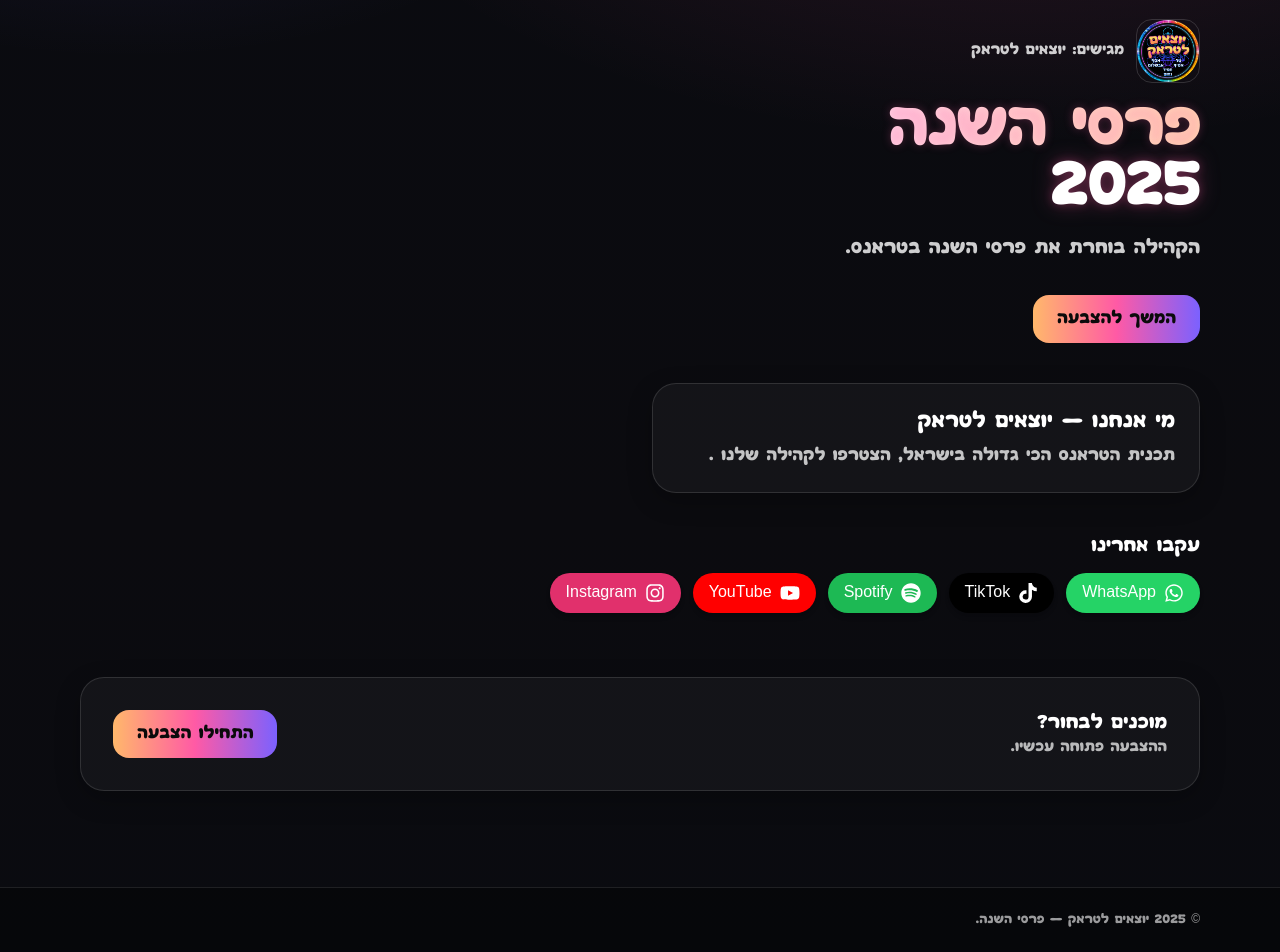
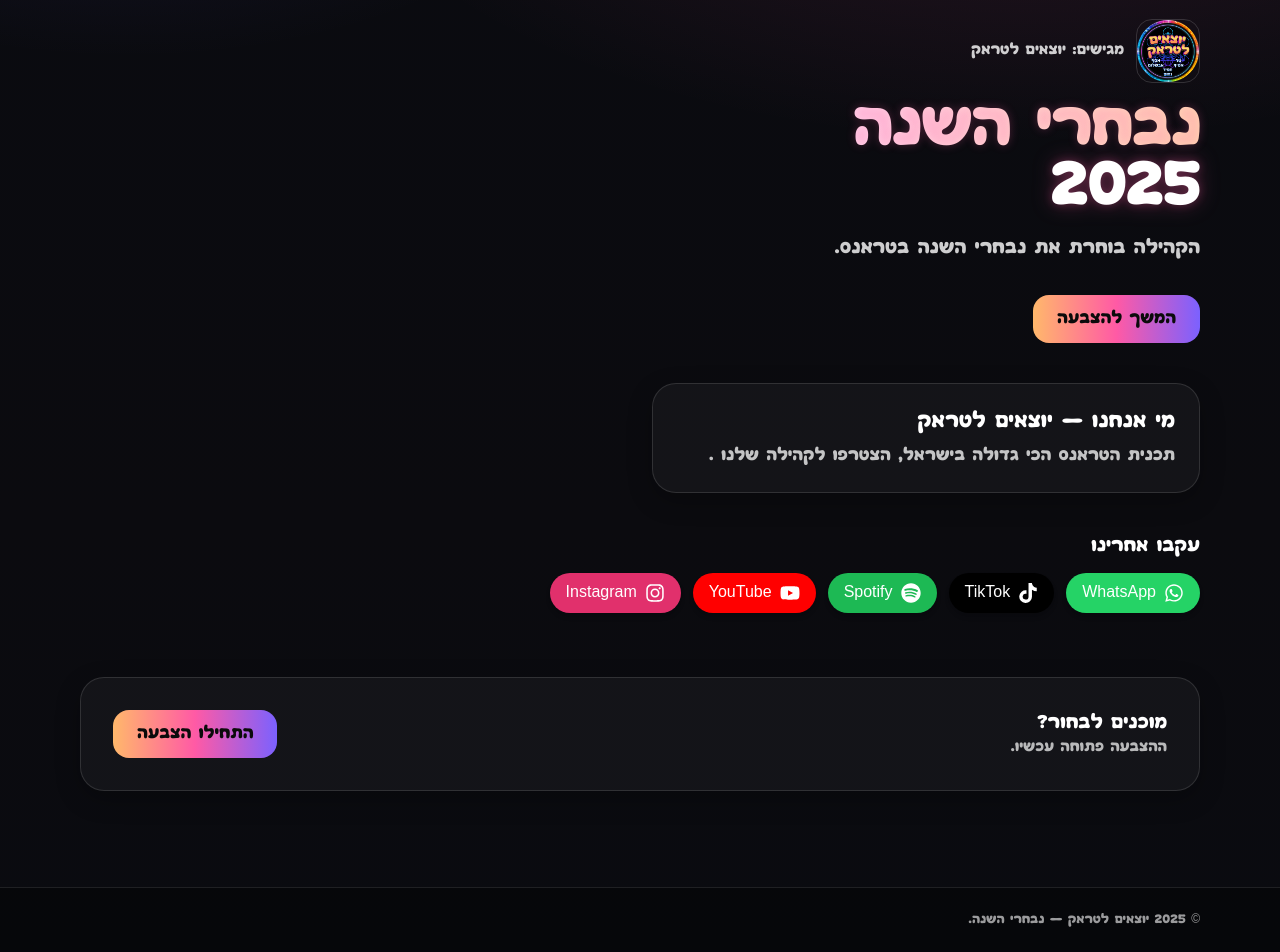
Before and after one commit to ShadowBoxer39/Trance-Awards, a Next.js app: page / in a window 1280 px wide. Shown: the part 110-1062 px from the top of the page. Built offline with nearby package versions, Linux system fonts and the light colour scheme.

Commit message:
Update index.tsx

```diff
--- a/pages/index.tsx
+++ b/pages/index.tsx
@@ -7,7 +7,7 @@ import { FaInstagram, FaYoutube, FaSpotify, FaTiktok, FaWhatsapp } from "react-i
 
 
 const BRAND = {
-  title: "פרסי השנה 2025",
+  title: "נבחרי השנה בטראנס 2025",
   // file must be at /public/images/logo.png
   logo: "/images/logo.png",
 };
@@ -89,7 +89,7 @@ export default function Landing() {
       <Head>
         <title>{BRAND.title} — יוצאים לטראק</title>
         <meta name="theme-color" content="#090a0f" />
-        <meta name="description" content="דף נחיתה לפרסי השנה של יוצאים לטראק" />
+        <meta name="description" content="נבחרי השנה בטראנס של יוצאים לטראק" />
         <meta property="og:title" content={`${BRAND.title} — יוצאים לטראק`} />
         <meta property="og:image" content={BRAND.logo} />
       </Head>
@@ -135,14 +135,14 @@ export default function Landing() {
             </div>
 
             <h1 className="gradient-title text-4xl sm:text-6xl font-[700] leading-[1.05] tracking-tight mb-4">
-              פרסי השנה
+              נבחרי השנה
               <span className="block text-white drop-shadow-[0_0_10px_rgba(255,90,165,.25)]">
                 2025
               </span>
             </h1>
 
             <p className="text-white/80 text-lg mb-8">
-              הקהילה בוחרת את פרסי השנה בטראנס.
+              הקהילה בוחרת את נבחרי השנה בטראנס.
             </p>
 
             <Link
@@ -204,7 +204,7 @@ export default function Landing() {
 
         <footer className="border-t border-white/10 bg-black/40">
           <div className="max-w-6xl mx-auto px-4 py-6 text-xs text-white/60">
-            © {new Date().getFullYear()} יוצאים לטראק — פרסי השנה.
+            © {new Date().getFullYear()} יוצאים לטראק — נבחרי השנה.
           </div>
         </footer>
       </main>
```
